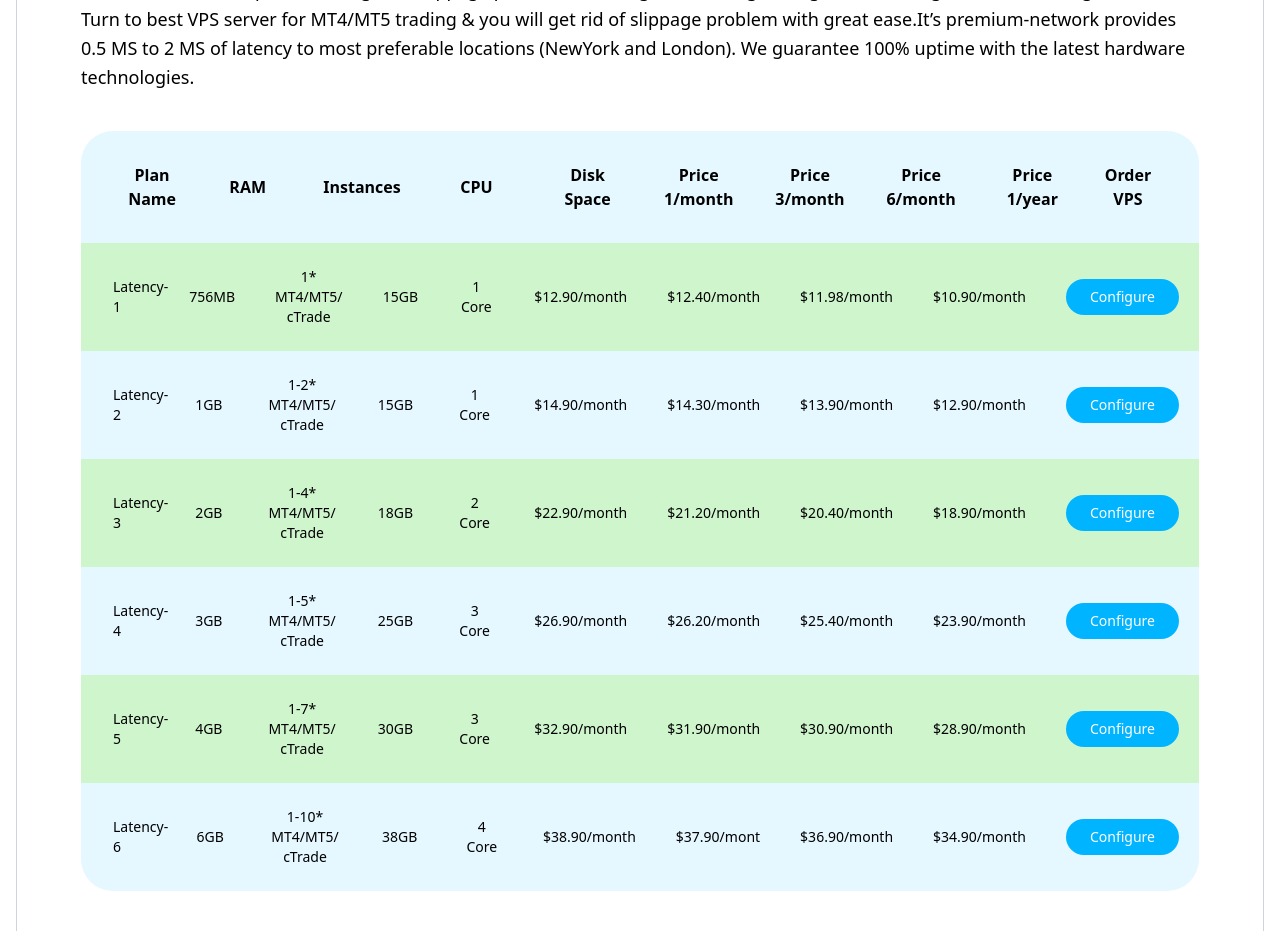
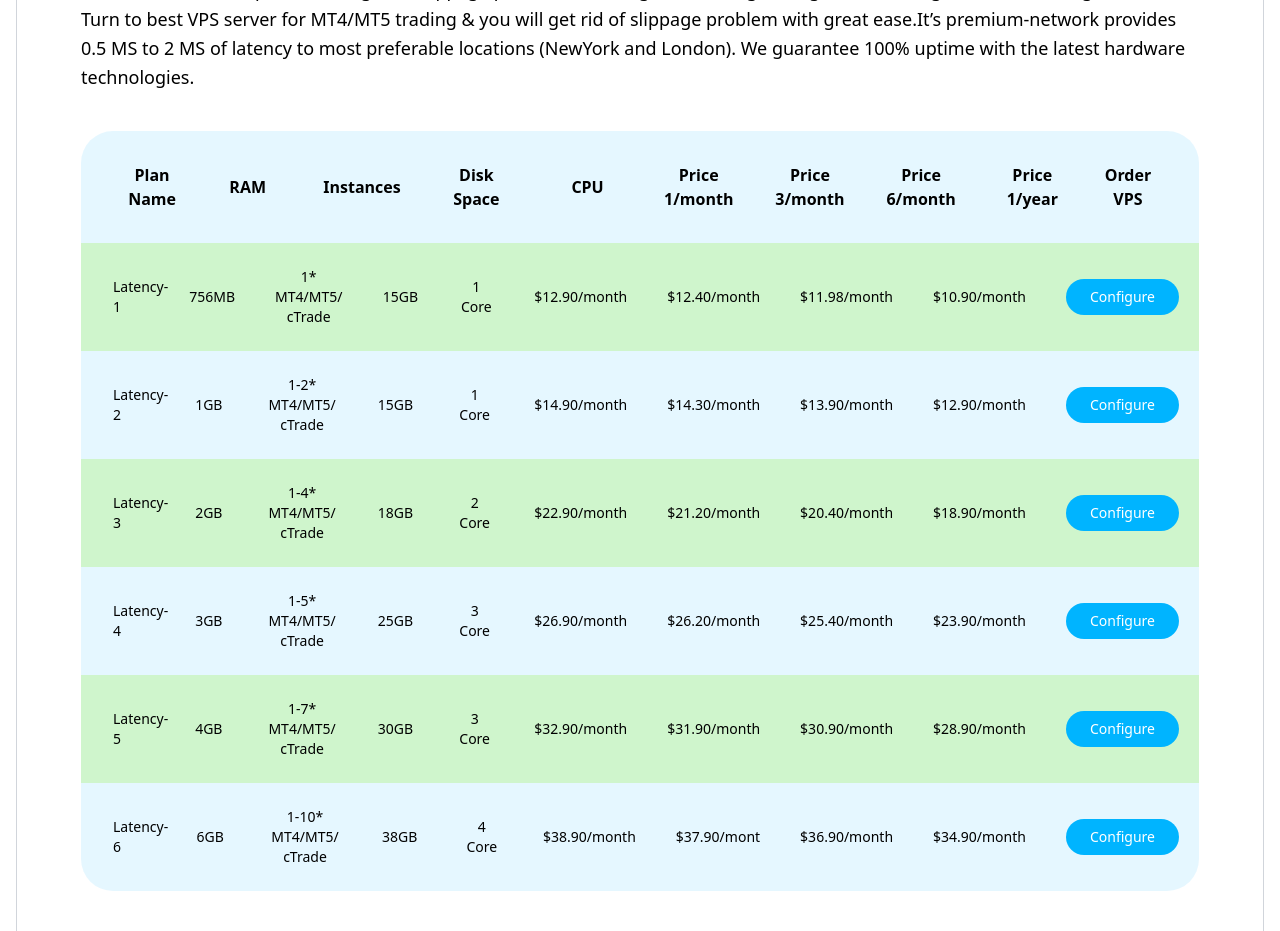
Before and after one commit to Jahangirruet/fxvps2, a Nuxt app in the folder my-app/: page /pricing in a window 1280 px wide. Shown: the part 1580-2511 px from the top of the page. Built offline with nearby package versions, Linux system fonts and the light colour scheme.

Commit message:
disk edited

```diff
--- a/my-app/pages/pricing.vue
+++ b/my-app/pages/pricing.vue
@@ -759,12 +759,12 @@
                     <th
                       class="flex items-center justify-center text-black font-bold xl:basis-[10%] py-3 xl:py-8 text-base xl:px-5 text-center"
                     >
+                      Disk Space
+                    </th>
+                    <th
+                      class="flex items-center justify-center text-black font-bold xl:basis-[10%] py-3 xl:py-8 text-base xl:px-5 text-center"
+                    >
                       CPU
-                    </th>
-                    <th
-                      class="flex items-center justify-center text-black font-bold xl:basis-[10%] py-3 xl:py-8 text-base xl:px-5 text-center"
-                    >
-                      Disk Space
                     </th>
                     <th
                       class="flex items-center justify-center text-black font-bold xl:basis-[10%] py-3 xl:py-8 text-base xl:px-5 text-center"
```
